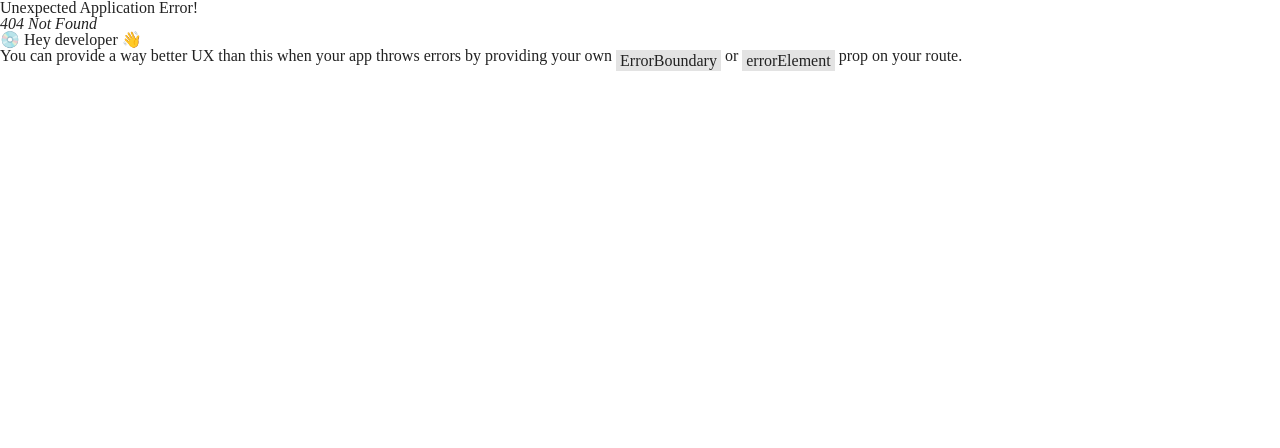
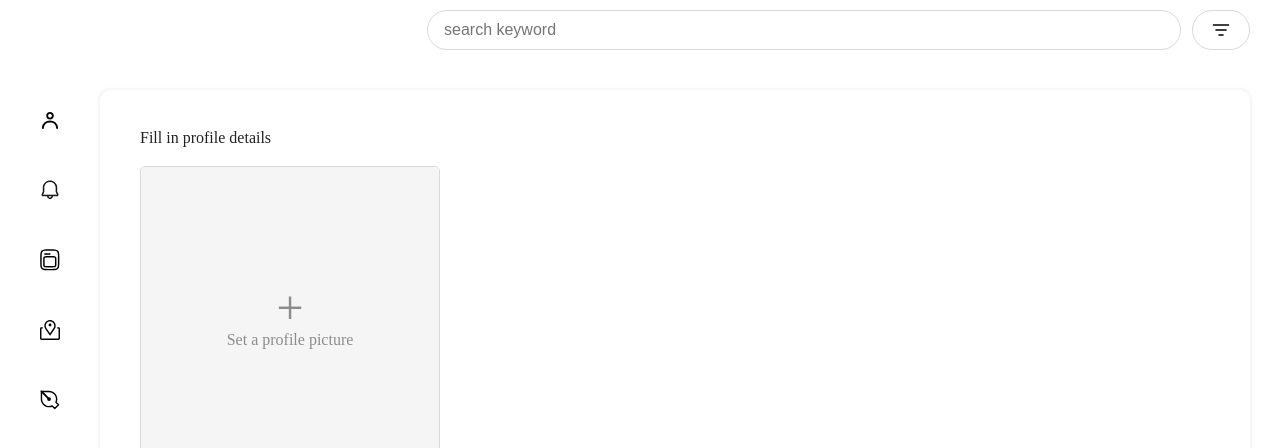
Before and after one commit to WeddingFund/TTL-FE, a React (Vite) app: page /studio/create in a window 1280 px wide. Before the commit this address had no page. Shown: the top 448 px of the page. Built offline with nearby package versions, Linux system fonts and the light colour scheme; sample sign-in values are in the browser's storage.

Commit message:
update: studio route 연결, studio 신규 생성 화면 추가

```diff
--- a/src/components/Layout.tsx
+++ b/src/components/Layout.tsx
@@ -106,7 +106,7 @@ const Layout = () => {
             <MenuItem to="/map">
               <Icon name="Map" size={24} />
             </MenuItem>
-            <MenuItem to="/studio">
+            <MenuItem to="/studio/0">
               <Icon name="Pen" size={24} />
             </MenuItem>
           </MenuBar>
--- /dev/null
+++ b/src/pages/CreateStudio.tsx
@@ -0,0 +1,96 @@
+import { useState, useRef, useCallback } from "react";
+import styled from "styled-components";
+
+interface StudioInfo {
+  name: string;
+  content: string;
+  contact: string;
+  //   profileImageUrl: string;
+  latitude: number;
+  longitude: number;
+}
+
+const CreateStudio = () => {
+  const [studioInfo, setStudioInfo] = useState<StudioInfo>();
+  const [profileImageUrl, setProfileImageUrl] = useState<string>("");
+
+  const fileRef = useRef<HTMLInputElement>(null);
+  const handleClick = useCallback(() => {
+    fileRef?.current?.click();
+  }, []);
+  const handleChangeImg = useCallback((e: React.ChangeEvent) => {
+    const targetFiles = (e.target as HTMLInputElement).files;
+    if (targetFiles && targetFiles.length > 0)
+      setProfileImageUrl(URL.createObjectURL(targetFiles[0]));
+    // console.log(URL.createObjectURL(targetFiles[0]));
+  }, []);
+
+  return (
+    <InfoWrapper>
+      <div className="title">Fill in profile details</div>
+      <div className="form">
+        <ImageInput onClick={handleClick}>
+          {profileImageUrl ? (
+            <img src={profileImageUrl}></img>
+          ) : (
+            <div className="input">
+              <div className="plus-icon">+</div>
+              <div className="text">Set a profile picture</div>
+            </div>
+          )}
+
+          <input
+            ref={fileRef}
+            type="file"
+            accept="image/png, image/jpeg"
+            onChange={handleChangeImg}
+          />
+        </ImageInput>
+      </div>
+    </InfoWrapper>
+  );
+};
+
+const InfoWrapper = styled.div`
+  padding: 40px;
+  display: flex;
+  flex-direction: column;
+  gap: 20px;
+`;
+const ImageInput = styled.div`
+  width: 300px;
+  height: 300px;
+  overflow: hidden;
+  border-radius: 5px;
+  border: 1px solid #d9d9d9;
+
+  .input {
+    width: 100%;
+    height: 100%;
+    display: flex;
+    flex-direction: column;
+    align-items: center;
+    justify-content: center;
+    background-color: #f5f5f5;
+    .plus-icon {
+      font-size: 48px;
+      color: #8c8c8c;
+    }
+    .text {
+      color: #8c8c8c;
+      font-size: 16px;
+    }
+  }
+
+  img {
+    height: 100%;
+    width: 100%;
+    object-fit: contain;
+  }
+
+  input {
+    display: none;
+  }
+`;
+
+export default CreateStudio;
--- /dev/null
+++ b/src/pages/CreateStudioGuide.tsx
@@ -0,0 +1,47 @@
+import { useCallback } from "react";
+import { useNavigate } from "react-router-dom";
+import styled from "styled-components";
+import { Button } from "../components/Button";
+import EmptyImage from "../assets/empty-image.svg";
+
+const CreateStudioGuide = () => {
+  const navigate = useNavigate();
+  const startCreate = useCallback(() => {
+    navigate(`/studio/create`);
+  }, [navigate]);
+  return (
+    <GuideWrapper>
+      <img src={EmptyImage} alt="empty" />
+      <div className="guide-text">
+        <div className="main">You don’t have a studio yet.</div>
+        <div className="sub">Would you like to create one?</div>
+      </div>
+      <Button onClick={startCreate}>Create</Button>
+    </GuideWrapper>
+  );
+};
+
+const GuideWrapper = styled.div`
+  width: 100%;
+  height: 100%;
+  display: flex;
+  flex-direction: column;
+  align-items: center;
+  justify-content: center;
+  gap: 22px;
+  .guide-text {
+    display: flex;
+    flex-direction: column;
+    align-items: center;
+    gap: 8px;
+    .main {
+      font-size: 24px;
+      font-weight: 500;
+    }
+    .sub {
+      font-size: 16px;
+    }
+  }
+`;
+
+export default CreateStudioGuide;
--- a/src/pages/Post.tsx
+++ b/src/pages/Post.tsx
@@ -1,5 +1,5 @@
 import { useState, useCallback, useEffect } from "react";
-import { useParams } from "react-router-dom";
+import { useParams, NavLink } from "react-router-dom";
 import styled from "styled-components";
 import Icon from "../components/Icon";
 import Tag from "../components/Tag";
@@ -199,10 +199,12 @@ const Post = () => {
       </div>
       <div className="contents">
         <div className="post">
-          <div className="studio">
-            <img src="exex" alt="exex" />
-            {studio?.name}
-          </div>
+          <NavLink to={`/studio/${studio?.id}`}>
+            <div className="studio">
+              <img src="exex" alt="exex" />
+              {studio?.name}
+            </div>
+          </NavLink>
           <div className="counts">
             <div className="info">
               <Icon name="Heart" size={20} />
--- a/src/pages/Studio.tsx
+++ b/src/pages/Studio.tsx
@@ -1,7 +1,18 @@
-import React from "react";
+import { useParams } from "react-router-dom";
+import CreateStudioGuide from "./CreateStudioGuide";
 
 const Studio = () => {
-  return <div>Studio</div>;
+  const params = useParams();
+
+  return (
+    <>
+      {params?.studioId === "0" ? (
+        <CreateStudioGuide />
+      ) : (
+        <div> Studio id: {params?.studioId}</div>
+      )}
+    </>
+  );
 };
 
 export default Studio;
```
Also changed, not shown: src/router/index.tsx (+6 -1 lines), src/assets/empty-image.svg (added).
